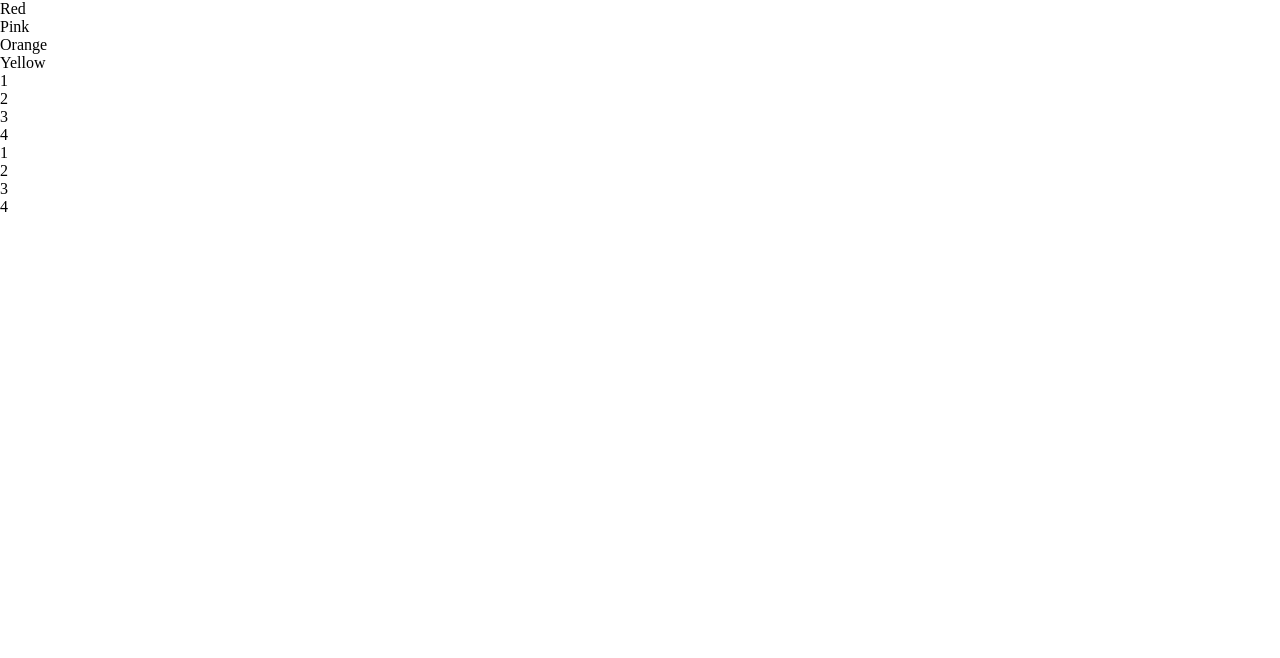
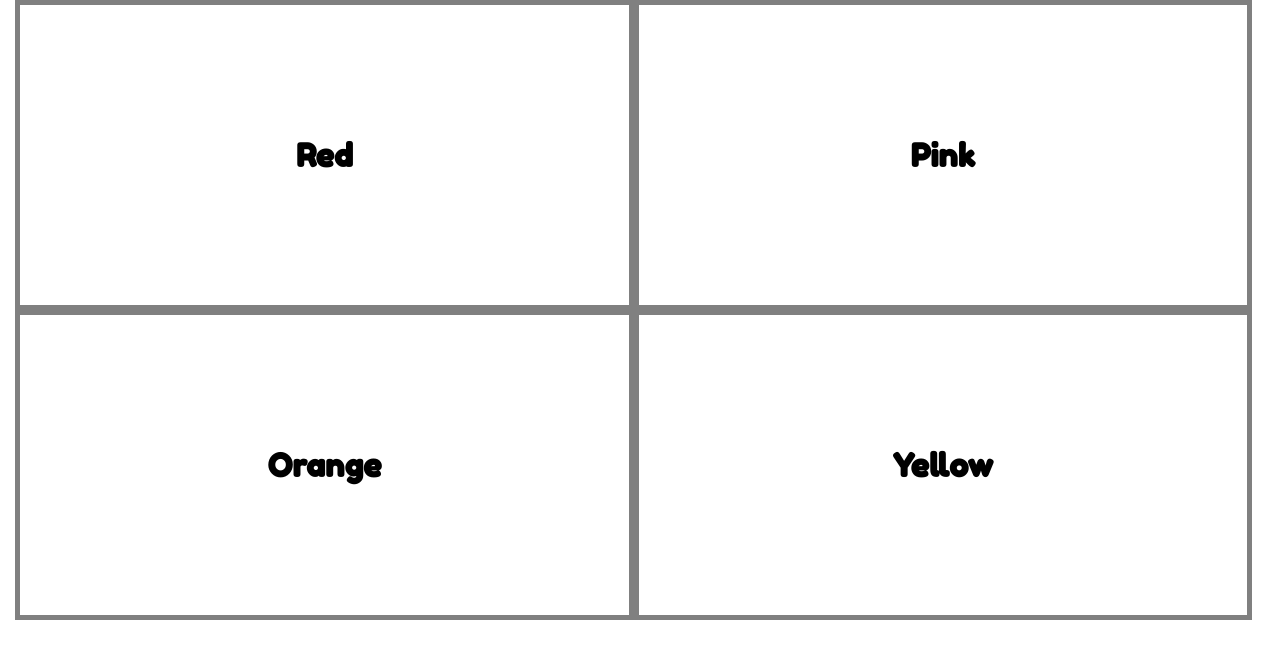
Before and after one commit to cknudson56/project2-knudson_christie, a website: page index.html in a window 1280 px wide. Drawn offline with Linux system fonts and the light colour scheme.

Commit message:
Add initial styles to css to get layout

```diff
--- a/index.html
+++ b/index.html
@@ -7,6 +7,7 @@
 	<meta name="description" content="Fortune Teller Javascript Game">
 	<meta name="author" content="Christie Knudson">
 	<link rel="stylesheet" href="main.css">
+	<link href="https://fonts.googleapis.com/css?family=Fredoka+One|Roboto+Condensed" rel="stylesheet">
 	<meta name="viewport" content="width=device-width, initial-scale=1" />
 	<!--[if lt IE 9]>
 		<script src="js/html5shiv-printshiv.min.js"></script>
@@ -15,12 +16,12 @@
 
 <body>
 	<div id="page1">
-		<div class="red">Red</div>
-		<div class="pink">Pink</div>
-		<div class="orange">Orange</div>
-		<div class="yellow">Yellow</div>
+		<div class="red box"><h2>Red</h2></div>
+		<div class="pink box"><h2>Pink<h2></div>
+		<div class="orange box"><h2>Orange</h2></div>
+		<div class="yellow box"><h2>Yellow</h2></div>
 	</div>
-
+<!--
 	<div id="page2">
 		<div class="one">1</div>
 		<div class="two">2</div>
@@ -36,7 +37,7 @@
 	</div>
 
 	<div id="fortune"></div>
-
+-->
 
   <script src="lib/main.js"></script>
 </body>
--- a/main.css
+++ b/main.css
@@ -1,3 +1,10 @@
+/*
+font-family: 'Fredoka One', cursive;
+font-family: 'Roboto Condensed', sans-serif;
+
+
+*/
+
 * {
 	margin: 0;
 	padding: 0;
@@ -7,3 +14,37 @@
 article, aside, details, figcaption, figure, footer, header, main, nav, section, summary {
     display:block;
 }
+
+body {
+	width: 99vw;
+	height: 99vh;
+}
+
+h1 {
+	font-family: 'Fredoka One', cursive;
+	font-size: 3rem;
+}
+
+h2 {
+	font-family: 'Fredoka One', cursive;
+	font-size: 2rem;
+}
+
+#page1 {
+	display: flex;
+	flex-wrap: wrap;
+	justify-content: center;
+}
+
+.box {
+	width: 48%;
+	height: 300px;
+	text-align: center;
+	display: flex;
+	justify-content: center;
+	border: 5px solid grey;
+}
+
+.box h2 {
+	align-self: center;
+}
```
